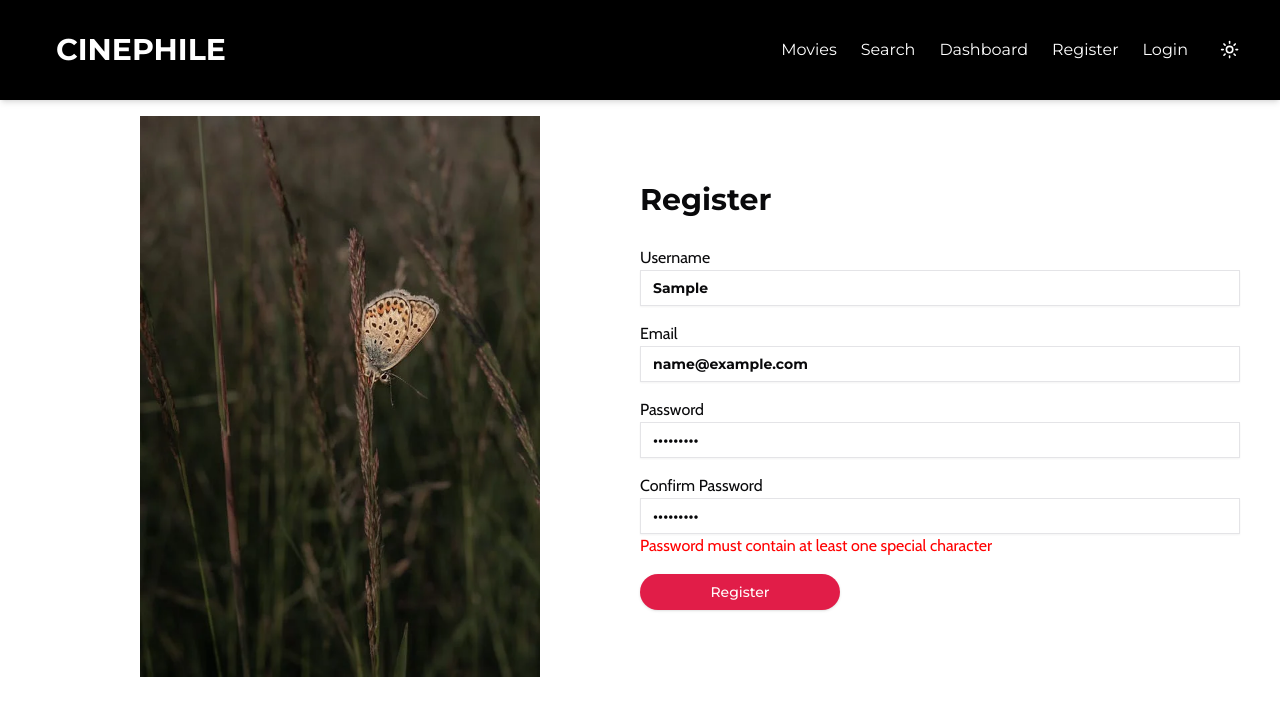
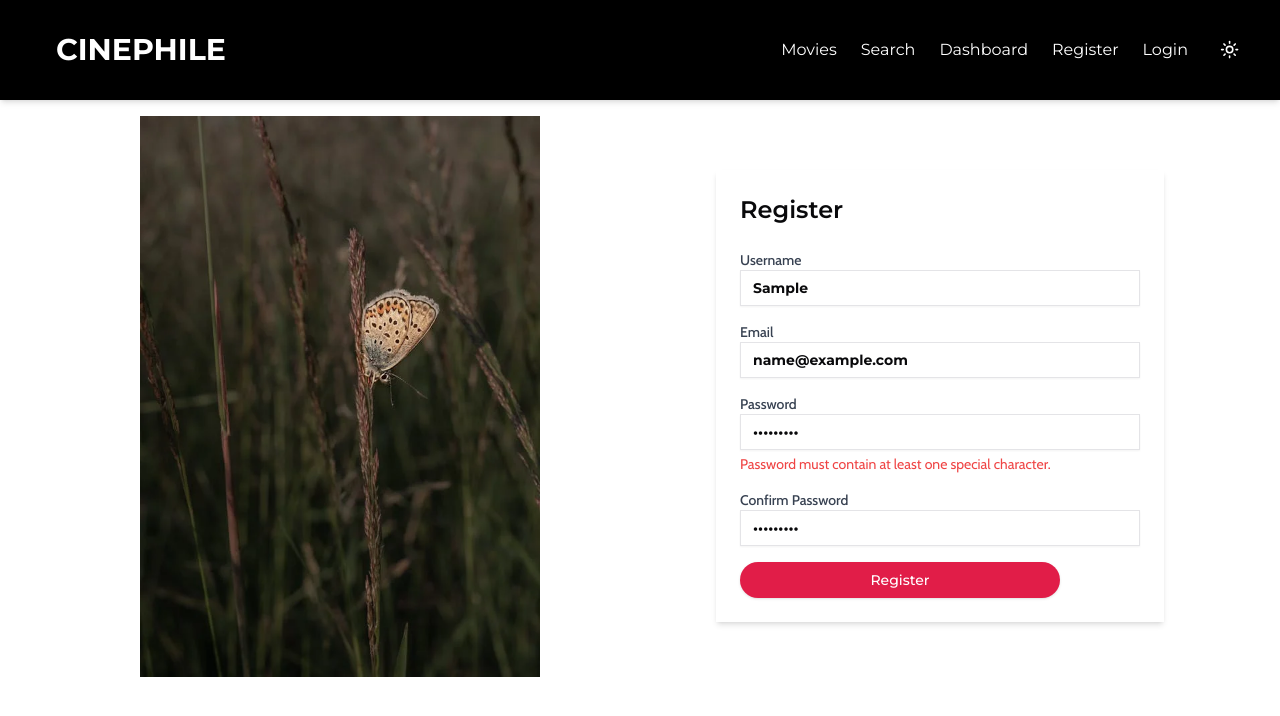
Before and after one commit to Jay-Raam/Cinephile, a Next.js app in the folder frontend/: page /register in a window 1280 px wide. Both pictures are taken after typing "Sample", "name@example.com", "Sample123", "Sample123" into the empty fields and a click on the button "Register". Shown: the top 716 px of the page. Built offline with nearby package versions, Linux system fonts and the light colour scheme.

Commit message:
change the register page

```diff
--- a/frontend/src/app/page.tsx
+++ b/frontend/src/app/page.tsx
@@ -102,10 +102,9 @@ export default async function Home() {
                     <Image
                       src={movie.image}
                       alt="movie poster"
-                      width={100}
+                      width={200}
                       quality={100}
-                      layout="response"
-                      height={100}
+                      height={200}
                       className="w-[280px] md:w-[500px] h-auto hover:scale-105"
                     />
                   </li>
--- a/frontend/src/components/register.tsx
+++ b/frontend/src/components/register.tsx
@@ -6,16 +6,16 @@ import { useRouter } from "next/navigation";
 import { Input } from "@/components/ui/input";
 import { useToast } from "@/components/ui/use-toast";
 
+// Email validation function
 const validateEmail = (email: string): boolean => {
-  // Simple email validation regex
   const emailRegex = /^[^\s@]+@[^\s@]+\.[^\s@]+$/;
   return emailRegex.test(email);
 };
 
+// Password validation function
 const validatePassword = (
   password: string
 ): { valid: boolean; error: string | null } => {
-  // Password must be at least 8 characters long and contain uppercase, lowercase, number, and special character
   const minLength = 8;
   const hasUppercase = /[A-Z]/.test(password);
   const hasLowercase = /[a-z]/.test(password);
@@ -25,28 +25,31 @@ const validatePassword = (
   if (password.length < minLength) {
     return {
       valid: false,
-      error: `Password must be at least ${minLength} characters long`,
+      error: `Password must be at least ${minLength} characters long.`,
     };
   }
   if (!hasUppercase) {
     return {
       valid: false,
-      error: "Password must contain at least one uppercase letter",
+      error: "Password must contain at least one uppercase letter.",
     };
   }
   if (!hasLowercase) {
     return {
       valid: false,
-      error: "Password must contain at least one lowercase letter",
+      error: "Password must contain at least one lowercase letter.",
     };
   }
   if (!hasNumber) {
-    return { valid: false, error: "Password must contain at least one number" };
+    return {
+      valid: false,
+      error: "Password must contain at least one number.",
+    };
   }
   if (!hasSpecialChar) {
     return {
       valid: false,
-      error: "Password must contain at least one special character",
+      error: "Password must contain at least one special character.",
     };
   }
 
@@ -65,14 +68,79 @@ const Register: React.FC = () => {
   const { toast } = useToast();
   const router = useRouter();
 
+  // Handle form submission
+  // const handleSubmit = async (e: FormEvent<HTMLFormElement>) => {
+  //   e.preventDefault();
+  //   setLoading(true);
+  //   setError(null);
+
+  //   // Validate email
+  //   if (!validateEmail(email)) {
+  //     setEmailError("Invalid email format.");
+  //     setLoading(false);
+  //     return;
+  //   }
+  //   setEmailError(null);
+
+  //   // Validate password
+  //   const { valid, error: passwordValidationError } =
+  //     validatePassword(password);
+  //   if (!valid) {
+  //     setPasswordError(passwordValidationError);
+  //     setLoading(false);
+  //     return;
+  //   }
+  //   setPasswordError(null);
+
+  //   // Confirm passwords match
+  //   if (password !== confirmPassword) {
+  //     setError("Passwords do not match.");
+  //     setLoading(false);
+  //     return;
+  //   }
+
+  //   try {
+  //     // Send registration request
+  //     const response = await fetch("http://localhost:3001/register", {
+  //       method: "POST",
+  //       headers: {
+  //         "Content-Type": "application/json",
+  //       },
+  //       body: JSON.stringify({ username, email, password }),
+  //     });
+
+  //     if (!response.ok) {
+  //       throw new Error("Registration failed");
+  //     }
+
+  //     const data = await response.json();
+  //     toast({
+  //       title: "Registration successful",
+  //       description: "You have been registered successfully.",
+  //       variant: "default",
+  //     });
+  //     router.push("/dashboard");
+  //   } catch (err) {
+  //     console.error("Registration failed:", err);
+  //     toast({
+  //       title: "Registration failed",
+  //       description: "Please try again later.",
+  //       variant: "destructive",
+  //     });
+  //     setError("Registration failed. Please try again later.");
+  //   } finally {
+  //     setLoading(false);
+  //   }
+  // };
+
   const handleSubmit = async (e: FormEvent<HTMLFormElement>) => {
     e.preventDefault();
     setLoading(true);
     setError(null);
 
-    // Basic validation
+    // Validate email
     if (!validateEmail(email)) {
-      setEmailError("Invalid email format");
+      setEmailError("Invalid email format.");
       setLoading(false);
       return;
     }
@@ -86,9 +154,9 @@ const Register: React.FC = () => {
       setLoading(false);
       return;
     }
-
     setPasswordError(null);
 
+    // Confirm passwords match
     if (password !== confirmPassword) {
       setError("Passwords do not match.");
       setLoading(false);
@@ -96,6 +164,7 @@ const Register: React.FC = () => {
     }
 
     try {
+      // Send registration request
       const response = await fetch(
         "https://cinephile-server-jay.vercel.app/register",
         {
@@ -107,11 +176,15 @@ const Register: React.FC = () => {
         }
       );
 
+      // Log response status and body for debugging
+      const responseBody = await response.text();
+      console.log("Response status:", response.status);
+      console.log("Response body:", responseBody);
+
       if (!response.ok) {
-        throw new Error("Registration failed");
+        throw new Error(responseBody || "Registration failed");
       }
 
-      const data = await response.json();
       toast({
         title: "Registration successful",
         description: "You have been registered successfully.",
@@ -122,69 +195,97 @@ const Register: React.FC = () => {
       console.error("Registration failed:", err);
       toast({
         title: "Registration failed",
-        description: "Please try again.",
+        description: "Please try again later.",
         variant: "destructive",
       });
-      setError("Registration failed. Please try again.");
+      setError("Registration failed. Please try again later.");
     } finally {
       setLoading(false);
     }
   };
 
   return (
-    <div className="form">
-      <h2 className="mb-7 text-3xl">Register</h2>
-      <form onSubmit={handleSubmit}>
-        <div className="mb-4">
-          <label htmlFor="username">Username</label>
+    <div className="form-container mx-auto my-8 p-6 max-w-md rounded-lg shadow-md">
+      <h2 className="mb-6 text-2xl font-semibold">Register</h2>
+      <form onSubmit={handleSubmit} className="space-y-4">
+        <div>
+          <label
+            htmlFor="username"
+            className="block text-sm font-medium text-gray-700"
+          >
+            Username
+          </label>
           <Input
             type="text"
             id="username"
             value={username}
             onChange={(e) => setUsername(e.target.value)}
             required
+            placeholder="Enter your username"
           />
         </div>
-        <div className="mb-4">
-          <label htmlFor="email">Email</label>
+        <div>
+          <label
+            htmlFor="email"
+            className="block text-sm font-medium text-gray-700"
+          >
+            Email
+          </label>
           <Input
             type="email"
             id="email"
             value={email}
             onChange={(e) => setEmail(e.target.value)}
             required
+            placeholder="Enter your email"
           />
-          {emailError && <p style={{ color: "red" }}>{emailError}</p>}
+          {emailError && (
+            <p className="text-red-500 text-sm mt-1">{emailError}</p>
+          )}
         </div>
-        <div className="mb-4">
-          <label htmlFor="password">Password</label>
+        <div>
+          <label
+            htmlFor="password"
+            className="block text-sm font-medium text-gray-700"
+          >
+            Password
+          </label>
           <Input
             type="password"
             id="password"
             value={password}
             onChange={(e) => setPassword(e.target.value)}
             required
+            placeholder="Enter your password"
           />
+          {passwordError && (
+            <p className="text-red-500 text-sm mt-1">{passwordError}</p>
+          )}
         </div>
-        <div className="mb-4">
-          <label htmlFor="confirmPassword">Confirm Password</label>
+        <div>
+          <label
+            htmlFor="confirmPassword"
+            className="block text-sm font-medium text-gray-700"
+          >
+            Confirm Password
+          </label>
           <Input
             type="password"
             id="confirmPassword"
             value={confirmPassword}
             onChange={(e) => setConfirmPassword(e.target.value)}
             required
+            placeholder="Confirm your password"
           />
-          {passwordError && <p style={{ color: "red" }}>{passwordError}</p>}
         </div>
+        {error && <p className="text-red-500 text-sm mt-2">{error}</p>}
         <Button
           type="submit"
           disabled={loading}
-          className="w-[200px] rounded-full"
+          className="w-full max-w-xs rounded-full text-white"
         >
           {loading ? "Registering..." : "Register"}
         </Button>
-        {error && <p style={{ color: "red" }}>{error}</p>}
       </form>
     </div>
   );
```
Also changed, not shown: 2 other files (tests, documents, lock files or other folders).
